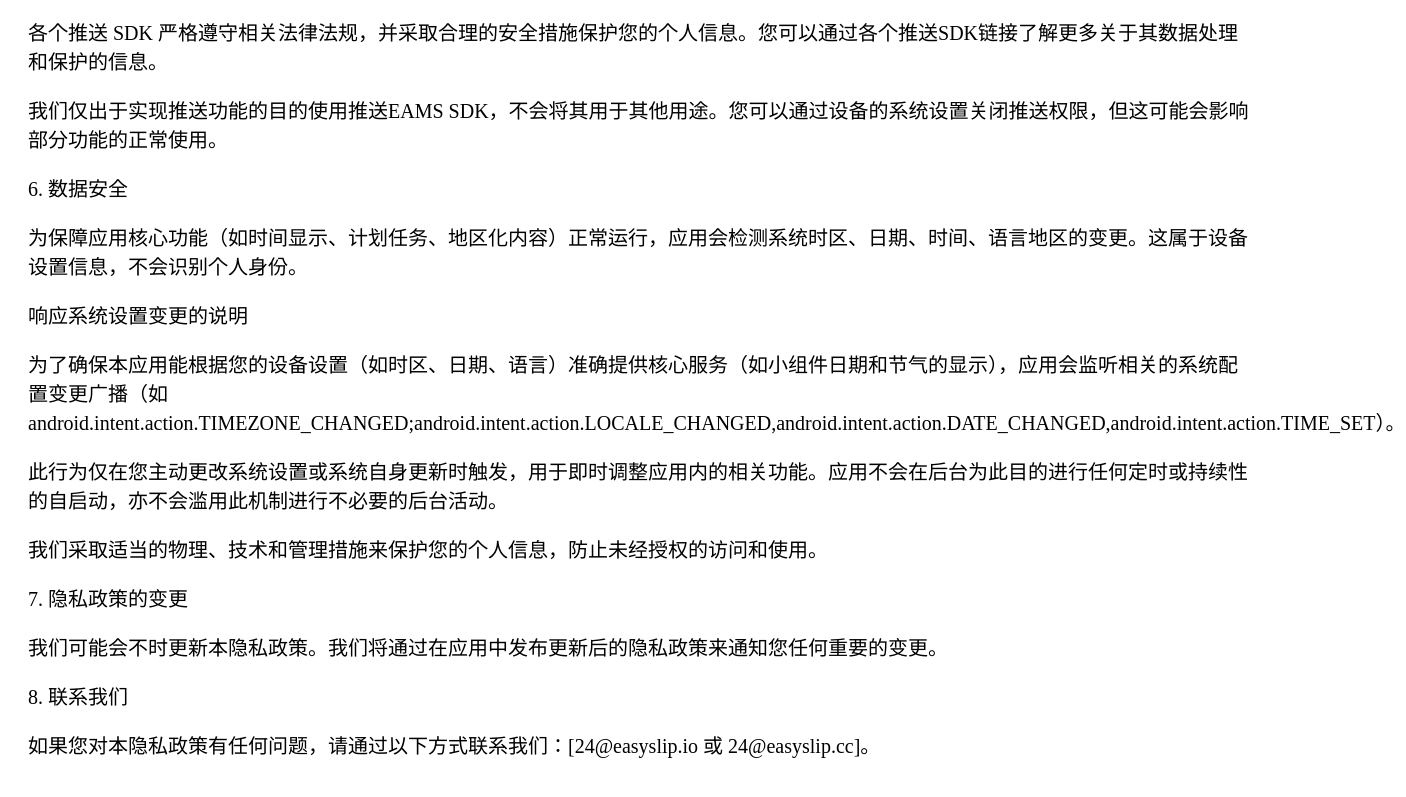
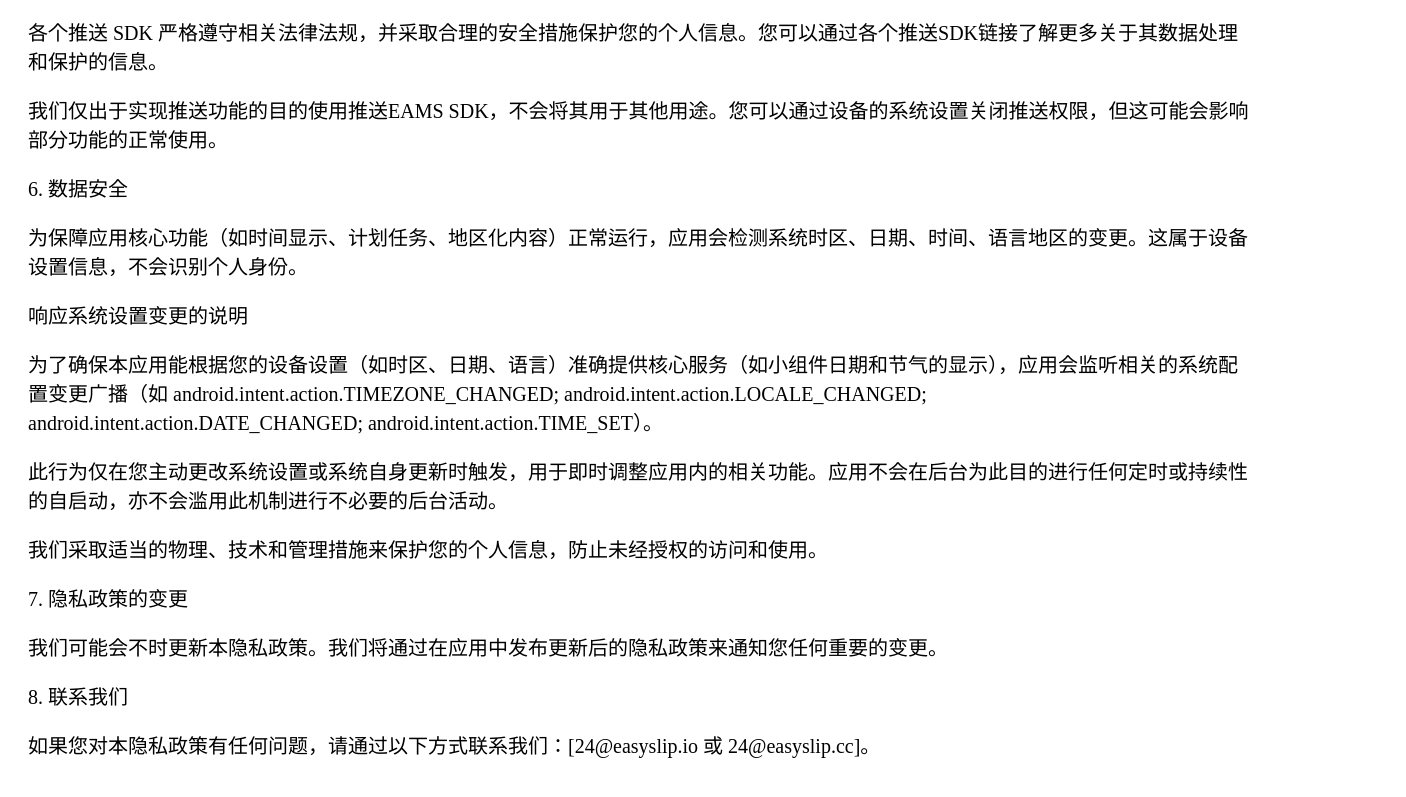
Before and after one commit to qmute/24SolarTermsWebsite, a plain HTML site: page privacy_zh.html in a window 1280 px wide. Shown: the part 2214-3011 px from the top of the page, 1406 px wide, since content can reach past the window. Drawn offline with Linux system fonts and the light colour scheme.

Commit message:
feat: update privacy

```diff
--- a/privacy_zh.html
+++ b/privacy_zh.html
@@ -75,7 +75,8 @@
         <p>为保障应用核心功能（如时间显示、计划任务、地区化内容）正常运行，应用会检测系统时区、日期、时间、语言地区的变更。这属于设备设置信息，不会识别个人身份。</p>
         <p>响应系统设置变更的说明</p>
         <p>为了确保本应用能根据您的设备设置（如时区、日期、语言）准确提供核心服务（如小组件日期和节气的显示），应用会监听相关的系统配置变更广播（如
-            android.intent.action.TIMEZONE_CHANGED;android.intent.action.LOCALE_CHANGED,android.intent.action.DATE_CHANGED,android.intent.action.TIME_SET）。
+            android.intent.action.TIMEZONE_CHANGED; android.intent.action.LOCALE_CHANGED;
+            android.intent.action.DATE_CHANGED; android.intent.action.TIME_SET）。
         </p>
         <p>此行为仅在您主动更改系统设置或系统自身更新时触发，用于即时调整应用内的相关功能。应用不会在后台为此目的进行任何定时或持续性的自启动，亦不会滥用此机制进行不必要的后台活动。</p>
         <p>我们采取适当的物理、技术和管理措施来保护您的个人信息，防止未经授权的访问和使用。</p>
```
